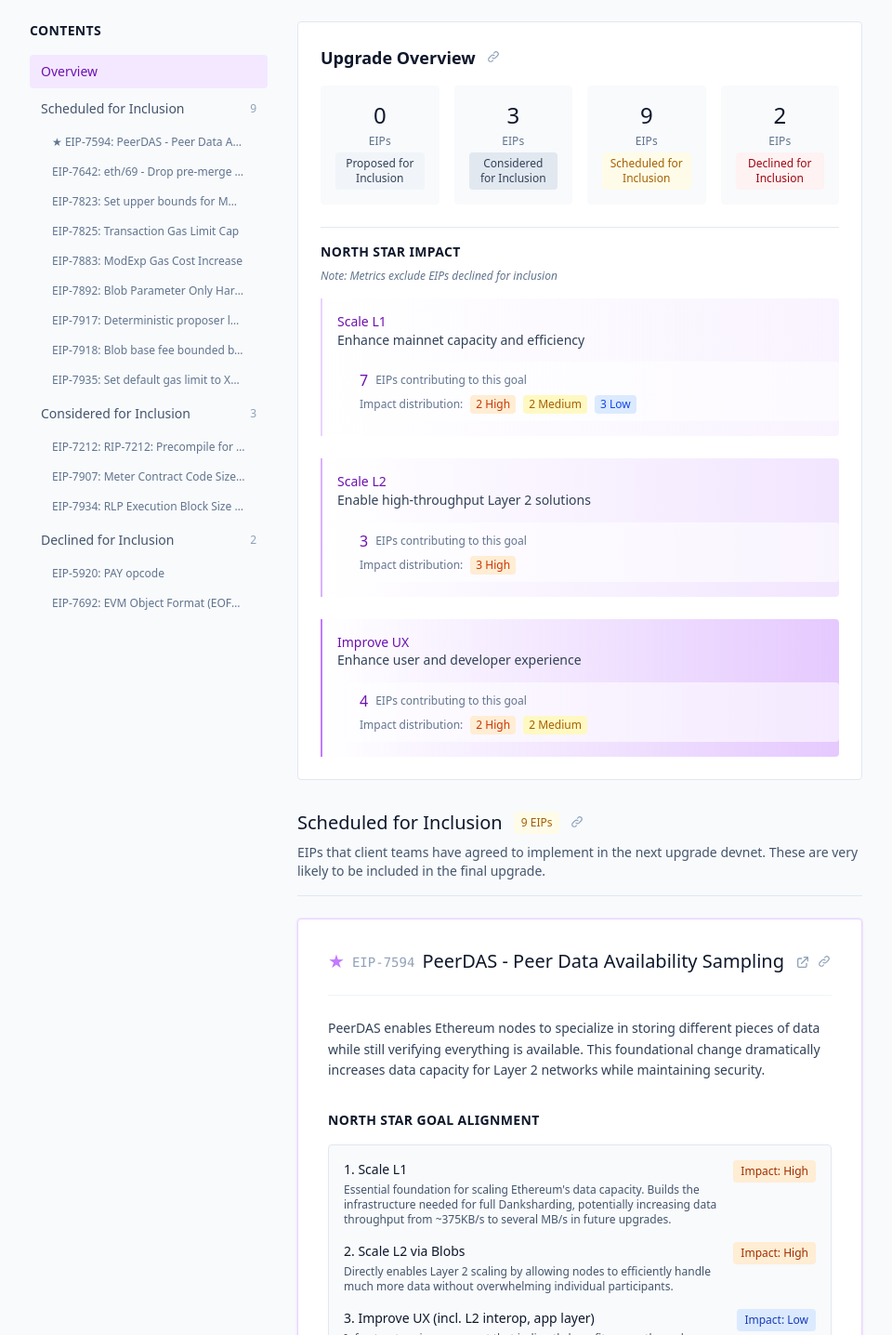
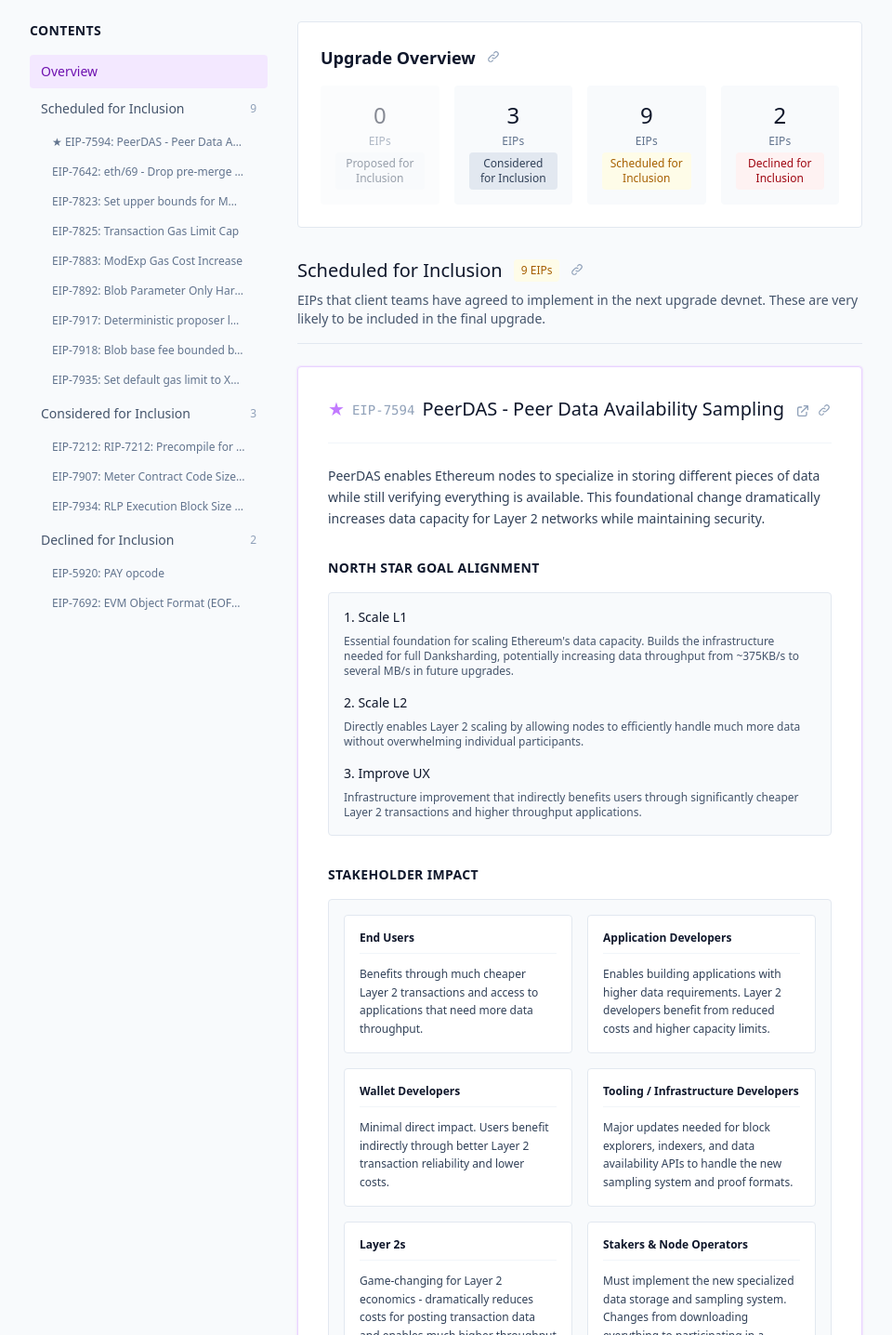
Before and after one commit to jmcpheron/forkcast, a React (Vite) app: page /upgrade/fusaka in a window 1280 px wide. Shown: the part 414-1850 px from the top of the page at 93% size, without its empty margins (160-1120 px from the left). Built offline with nearby package versions, Linux system fonts and the light colour scheme.

Commit message:
remove north star impact level and overview

```diff
--- a/src/components/PublicNetworkUpgradePage.tsx
+++ b/src/components/PublicNetworkUpgradePage.tsx
@@ -153,21 +153,6 @@
       sections.forEach((section) => observer.unobserve(section));
     };
   }, [eips]);
-
-  const getImpactColor = (impact: 'None' | 'Low' | 'Medium' | 'High') => {
-    switch (impact) {
-      case 'None':
-        return 'bg-slate-100 text-slate-600';
-      case 'Low':
-        return 'bg-blue-100 text-blue-800';
-      case 'Medium':
-        return 'bg-yellow-100 text-yellow-800';
-      case 'High':
-        return 'bg-orange-100 text-orange-800';
-      default:
-        return 'bg-slate-100 text-slate-600';
-    }
-  };
 
   const getInclusionStageColor = (stage: string) => {
     switch (stage) {
@@ -637,112 +622,35 @@
                   </>
                 )}
 
-                <div className="grid grid-cols-1 md:grid-cols-2 lg:grid-cols-4 gap-4 mb-6">
+                <div className="grid grid-cols-1 md:grid-cols-2 lg:grid-cols-4 gap-4">
                   {[
                     { stage: 'Proposed for Inclusion', count: eips.filter(eip => getInclusionStage(eip) === 'Proposed for Inclusion').length, color: 'bg-slate-100 text-slate-700' },
                     { stage: 'Considered for Inclusion', count: eips.filter(eip => getInclusionStage(eip) === 'Considered for Inclusion').length, color: 'bg-slate-200 text-slate-700' },
                     { stage: 'Scheduled for Inclusion', count: eips.filter(eip => getInclusionStage(eip) === 'Scheduled for Inclusion').length, color: 'bg-yellow-50 text-yellow-700' },
                     { stage: 'Declined for Inclusion', count: eips.filter(eip => getInclusionStage(eip) === 'Declined for Inclusion').length, color: 'bg-red-50 text-red-800' }
-                  ].map(({ stage, count, color }) => (
-                    <div key={stage} className="text-center p-4 bg-slate-50 rounded">
+                  ].map(({ stage, count, color }) => {
+                    const stageId = stage.toLowerCase().replace(/\s+/g, '-');
+                    const hasEips = count > 0;
+
+                    return (
+                      <button
+                        key={stage}
+                        onClick={() => hasEips && scrollToSection(stageId)}
+                        disabled={!hasEips}
+                        className={`text-center p-4 rounded transition-all duration-200 ${
+                          hasEips
+                            ? 'bg-slate-50 hover:bg-slate-100 hover:shadow-sm cursor-pointer'
+                            : 'bg-slate-50 opacity-50 cursor-not-allowed'
+                        }`}
+                      >
                         <div className="text-2xl font-light text-slate-900 mb-1">{count}</div>
                         <div className="text-xs text-slate-500 mb-1">EIP{count !== 1 ? 's' : ''}</div>
                         <div className={`text-xs font-medium px-2 py-1 rounded inline-block ${color}`}>
                           {stage}
                         </div>
-                    </div>
-                  ))}
-                </div>
-
-                {/* Strategic Focus Areas */}
-                <div className="border-t border-slate-200 pt-4">
-                  <h3 className="text-sm font-semibold text-slate-900 mb-2 uppercase tracking-wide">North Star Impact</h3>
-                  <p className="text-xs text-slate-500 mb-4 italic">Note: Metrics exclude EIPs declined for inclusion</p>
-                  <div className="space-y-6">
-                    {[
-                      {
-                        name: 'Scale L1',
-                        description: 'Enhance mainnet capacity and efficiency',
-                        borderColor: 'border-purple-200',
-                        textColor: 'text-purple-800',
-                        gradientBg: 'bg-gradient-to-r from-white to-purple-100/50'
-                      },
-                      {
-                        name: 'Scale L2',
-                        description: 'Enable high-throughput Layer 2 solutions',
-                        borderColor: 'border-purple-300',
-                        textColor: 'text-purple-800',
-                        gradientBg: 'bg-gradient-to-r from-white to-purple-200/60'
-                      },
-                      {
-                        name: 'Improve UX',
-                        description: 'Enhance user and developer experience',
-                        borderColor: 'border-purple-400',
-                        textColor: 'text-purple-800',
-                        gradientBg: 'bg-gradient-to-r from-white to-purple-300/70'
-                      }
-                    ].map(({ name, description, borderColor, textColor, gradientBg }) => {
-                      const relevantEips = eips.filter(eip =>
-                        eip.northStars?.includes(name as any) &&
-                        getInclusionStage(eip) !== 'Declined for Inclusion'
-                      );
-
-                      // Calculate impact level breakdown for details
-                      const impactBreakdown = relevantEips.reduce((acc, eip) => {
-                        const alignment = eip.northStarAlignment;
-                        const impact = name === 'Scale L1' ? alignment?.scaleL1?.impact :
-                                     name === 'Scale L2' ? alignment?.scaleL2?.impact :
-                                     alignment?.improveUX?.impact;
-                        if (impact) {
-                          acc[impact] = (acc[impact] || 0) + 1;
-                        }
-                        return acc;
-                      }, {} as Record<string, number>);
-
-                      return (
-                        <div key={name} className={`${borderColor} ${gradientBg} border-l-2 pl-4 py-4 rounded-r`}>
-                          <div className="mb-3">
-                            <h4 className={`${textColor} font-medium text-sm leading-tight`}>{name}</h4>
-                            <p className="text-slate-700 text-sm leading-relaxed">{description}</p>
-                          </div>
-
-                          {/* EIP count and impact breakdown */}
-                          {relevantEips.length > 0 ? (
-                            <div className="ml-3 bg-white/60 rounded px-3 py-2">
-                              <div className="flex items-center gap-2 mb-1">
-                                <span className={`${textColor} text-base font-light`}>{relevantEips.length}</span>
-                                <span className="text-xs text-slate-500">
-                                  EIP{relevantEips.length !== 1 ? 's' : ''} contributing to this goal
-                                </span>
-                              </div>
-
-                              {/* Impact levels breakdown */}
-                              <div className="flex items-center gap-2 text-xs">
-                                <span className="text-slate-500">Impact distribution:</span>
-                                {['High', 'Medium', 'Low'].map(level => {
-                                  const levelCount = impactBreakdown[level] || 0;
-                                  if (levelCount === 0) return null;
-                                  return (
-                                    <span key={level} className={`px-1.5 py-0.5 rounded ${
-                                      level === 'High' ? 'bg-orange-100 text-orange-700' :
-                                      level === 'Medium' ? 'bg-yellow-100 text-yellow-700' :
-                                      'bg-blue-100 text-blue-700'
-                                    }`}>
-                                      {levelCount} {level}
-                                    </span>
+                      </button>
                     );
                   })}
-                              </div>
-                            </div>
-                          ) : (
-                            <div className="ml-3 text-xs text-slate-500 italic">
-                              No EIPs directly targeting this goal in this upgrade
-                            </div>
-                          )}
-                        </div>
-                      );
-                    })}
-                  </div>
                 </div>
               </div>
 
@@ -852,36 +760,21 @@
                               <div className="bg-slate-50 border border-slate-200 rounded p-4">
                                 <div className="space-y-4">
                                   {eip.northStarAlignment?.scaleL1 && (
-                                    <div className="flex items-start justify-between">
-                                      <div className="flex-1">
-                                        <h5 className="text-sm font-medium text-slate-900 mb-1">1. Scale L1</h5>
+                                    <div>
+                                      <h5 className="text-sm font-medium text-slate-900 mb-2">1. Scale L1</h5>
                                       <p className="text-xs text-slate-600">{eip.northStarAlignment.scaleL1.description}</p>
-                                      </div>
-                                      <span className={`px-2 py-1 text-xs font-medium rounded ml-4 ${getImpactColor(eip.northStarAlignment.scaleL1.impact as 'None' | 'Low' | 'Medium' | 'High')}`}>
-                                        Impact: {eip.northStarAlignment.scaleL1.impact}
-                                      </span>
                                     </div>
                                   )}
                                   {eip.northStarAlignment?.scaleL2 && (
-                                    <div className="flex items-start justify-between">
-                                      <div className="flex-1">
-                                        <h5 className="text-sm font-medium text-slate-900 mb-1">2. Scale L2 via Blobs</h5>
+                                    <div>
+                                      <h5 className="text-sm font-medium text-slate-900 mb-2">2. Scale L2</h5>
                                       <p className="text-xs text-slate-600">{eip.northStarAlignment.scaleL2.description}</p>
-                                      </div>
-                                      <span className={`px-2 py-1 text-xs font-medium rounded ml-4 ${getImpactColor(eip.northStarAlignment.scaleL2.impact as 'None' | 'Low' | 'Medium' | 'High')}`}>
-                                        Impact: {eip.northStarAlignment.scaleL2.impact}
-                                      </span>
                                     </div>
                                   )}
                                   {eip.northStarAlignment?.improveUX && (
-                                    <div className="flex items-start justify-between">
-                                      <div className="flex-1">
-                                        <h5 className="text-sm font-medium text-slate-900 mb-1">3. Improve UX (incl. L2 interop, app layer)</h5>
+                                    <div>
+                                      <h5 className="text-sm font-medium text-slate-900 mb-2">3. Improve UX</h5>
                                       <p className="text-xs text-slate-600">{eip.northStarAlignment.improveUX.description}</p>
-                                      </div>
-                                      <span className={`px-2 py-1 text-xs font-medium rounded ml-4 ${getImpactColor(eip.northStarAlignment.improveUX.impact as 'None' | 'Low' | 'Medium' | 'High')}`}>
-                                        Impact: {eip.northStarAlignment.improveUX.impact}
-                                      </span>
                                     </div>
                                   )}
                                 </div>
@@ -1074,36 +967,21 @@
                               <div className="bg-slate-50 border border-slate-200 rounded p-4">
                                 <div className="space-y-4">
                                   {eip.northStarAlignment?.scaleL1 && (
-                                    <div className="flex items-start justify-between">
-                                      <div className="flex-1">
-                                        <h5 className="text-sm font-medium text-slate-900 mb-1">1. Scale L1</h5>
+                                    <div>
+                                      <h5 className="text-sm font-medium text-slate-900 mb-2">1. Scale L1</h5>
                                       <p className="text-xs text-slate-600">{eip.northStarAlignment.scaleL1.description}</p>
-                                      </div>
-                                      <span className={`px-2 py-1 text-xs font-medium rounded ml-4 ${getImpactColor(eip.northStarAlignment.scaleL1.impact as 'None' | 'Low' | 'Medium' | 'High')}`}>
-                                        Impact: {eip.northStarAlignment.scaleL1.impact}
-                                      </span>
                                     </div>
                                   )}
                                   {eip.northStarAlignment?.scaleL2 && (
-                                    <div className="flex items-start justify-between">
-                                      <div className="flex-1">
-                                        <h5 className="text-sm font-medium text-slate-900 mb-1">2. Scale L2 via Blobs</h5>
+                                    <div>
+                                      <h5 className="text-sm font-medium text-slate-900 mb-2">2. Scale L2</h5>
                                       <p className="text-xs text-slate-600">{eip.northStarAlignment.scaleL2.description}</p>
-                                      </div>
-                                      <span className={`px-2 py-1 text-xs font-medium rounded ml-4 ${getImpactColor(eip.northStarAlignment.scaleL2.impact as 'None' | 'Low' | 'Medium' | 'High')}`}>
-                                        Impact: {eip.northStarAlignment.scaleL2.impact}
-                                      </span>
                                     </div>
                                   )}
                                   {eip.northStarAlignment?.improveUX && (
-                                    <div className="flex items-start justify-between">
-                                      <div className="flex-1">
-                                        <h5 className="text-sm font-medium text-slate-900 mb-1">3. Improve UX (incl. L2 interop, app layer)</h5>
+                                    <div>
+                                      <h5 className="text-sm font-medium text-slate-900 mb-2">3. Improve UX</h5>
                                       <p className="text-xs text-slate-600">{eip.northStarAlignment.improveUX.description}</p>
-                                      </div>
-                                      <span className={`px-2 py-1 text-xs font-medium rounded ml-4 ${getImpactColor(eip.northStarAlignment.improveUX.impact as 'None' | 'Low' | 'Medium' | 'High')}`}>
-                                        Impact: {eip.northStarAlignment.improveUX.impact}
-                                      </span>
                                     </div>
                                   )}
                                 </div>
```
Lines whose indentation alone changed are shown as unchanged.
